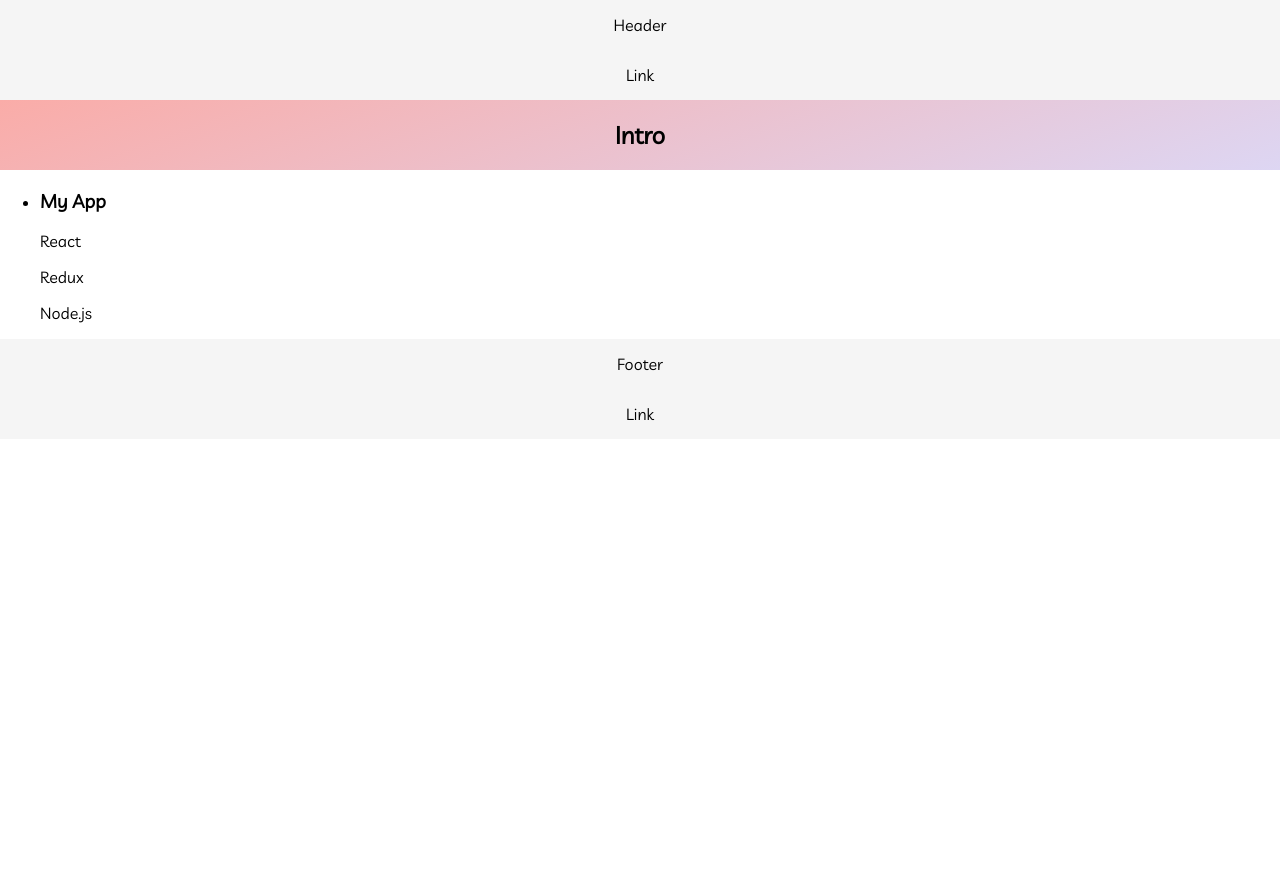
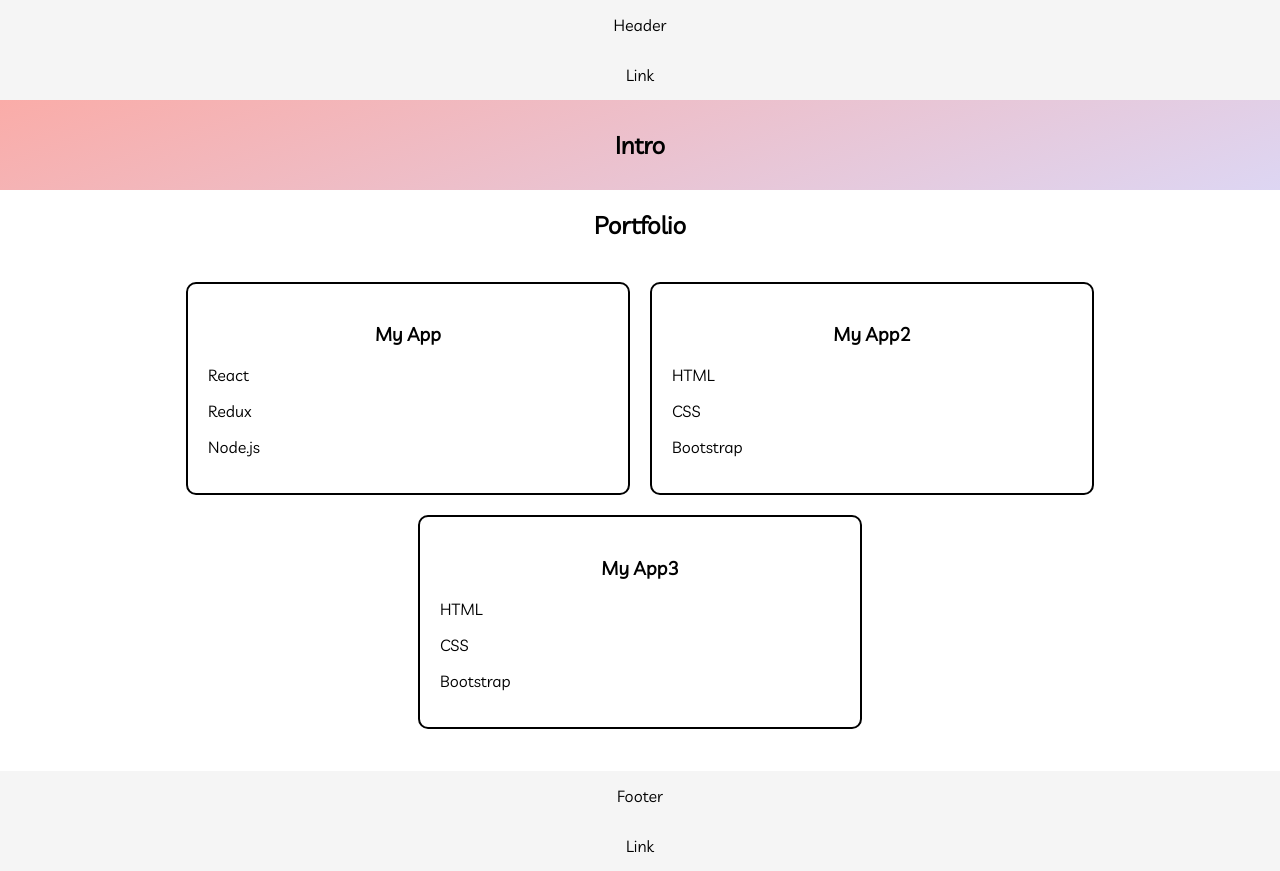
Before and after one commit to sepuckett86/portfolio-react, a React app: page / in a window 1280 px wide. Before the commit the page ends 800 px from the top, so only its background shows below. Built offline with nearby package versions, Linux system fonts and the light colour scheme.

Commit message:
style portfolio li and more

```diff
--- a/src/components/App.css
+++ b/src/components/App.css
@@ -11,3 +11,7 @@ body {
 main {
   flex: 1;
 }
+
+h1, h2, h3 {
+  text-align: center;
+}
--- a/src/components/Intro.css
+++ b/src/components/Intro.css
@@ -1,5 +1,5 @@
 .Intro {
   background-image: linear-gradient(-20deg, #ddd6f3 0%, #faaca8 100%, #faaca8 100%);
-  display: flex;
-  justify-content: center;
+  margin: 0;
+  padding: 10px;
 }
--- a/src/components/portfolio/PortfolioItem.css
+++ b/src/components/portfolio/PortfolioItem.css
@@ -0,0 +1,3 @@
+.PortfolioItem {
+  /* Fill in */
+}
--- a/src/components/portfolio/PortfolioItem.js
+++ b/src/components/portfolio/PortfolioItem.js
@@ -1,5 +1,6 @@
 import React from 'react';
 import PropTypes from 'prop-types';
+import styles from './PortfolioItem.css';
 
 function PortfolioItem({ title, tags }) {
   const tagElements = tags.map(tag => {
@@ -7,7 +8,7 @@ function PortfolioItem({ title, tags }) {
   });
 
   return (
-    <section>
+    <section className={styles.PortfolioItem}>
       <h3>{title}</h3>
       {tagElements}
     </section>
@@ -16,7 +17,7 @@ function PortfolioItem({ title, tags }) {
 
 PortfolioItem.propTypes = {
   title: PropTypes.string.isRequired,
-  tags: PropTypes.string.isRequired,
+  tags: PropTypes.array.isRequired,
 };
 
 export default PortfolioItem;
--- a/src/components/portfolio/PortfolioList.css
+++ b/src/components/portfolio/PortfolioList.css
@@ -0,0 +1,23 @@
+.PortfolioList {
+  list-style: none;
+  margin: 2em;
+  padding: 0px;
+  display: flex;
+  flex-wrap: wrap;
+  justify-content: center;
+
+  li {
+    border: 2px black solid;
+    border-radius: 10px;
+    width: 400px;
+    padding: 20px;
+    margin: 10px;
+    transition: all .4s ease-in-out;
+    background-color: white;
+  }
+
+  li:hover {
+    transform: scale(1.05);
+    box-shadow: 0px 5px 30px rgba(9, 10, 16, 0.3);
+  }
+}
--- a/src/components/portfolio/PortfolioList.js
+++ b/src/components/portfolio/PortfolioList.js
@@ -2,6 +2,7 @@ import React from 'react';
 import PropTypes from 'prop-types';
 
 import PorfolioItem from './PortfolioItem';
+import styles from './PortfolioList.css';
 
 function PortfolioList({ projects }) {
   const projectItems = projects.map(project => {
@@ -16,7 +17,7 @@ function PortfolioList({ projects }) {
   });
 
   return (
-    <ul>
+    <ul className={styles.PortfolioList}>
       {projectItems}
     </ul>
   );
--- a/src/containers/Portfolio.js
+++ b/src/containers/Portfolio.js
@@ -4,14 +4,34 @@ import PortfolioList from '../components/portfolio/PortfolioList';
 
 export default class Portfolio extends Component {
   state = {
-    projects: [{
-      title: 'My App',
-      tags: ['React', 'Redux', 'Node.js']
-    }]
+    projects: [
+      {
+        title: 'My App',
+        tags: ['React', 'Redux', 'Node.js']
+      },
+      {
+        title: 'My App2',
+        tags: ['HTML', 'CSS', 'Bootstrap']
+      },
+      {
+        title: 'My App3',
+        tags: ['HTML', 'CSS', 'Bootstrap']
+      }
+    ],
+    tags: [
+      'React',
+      'Redux',
+      'Node.js',
+      'HTML',
+      'CSS',
+      'Bootstrap',
+      'Python'
+    ]
   }
   render() {
     return (
       <section>
+        <h2>Portfolio</h2>
         <PortfolioList projects={this.state.projects} />
       </section>
     );
```
